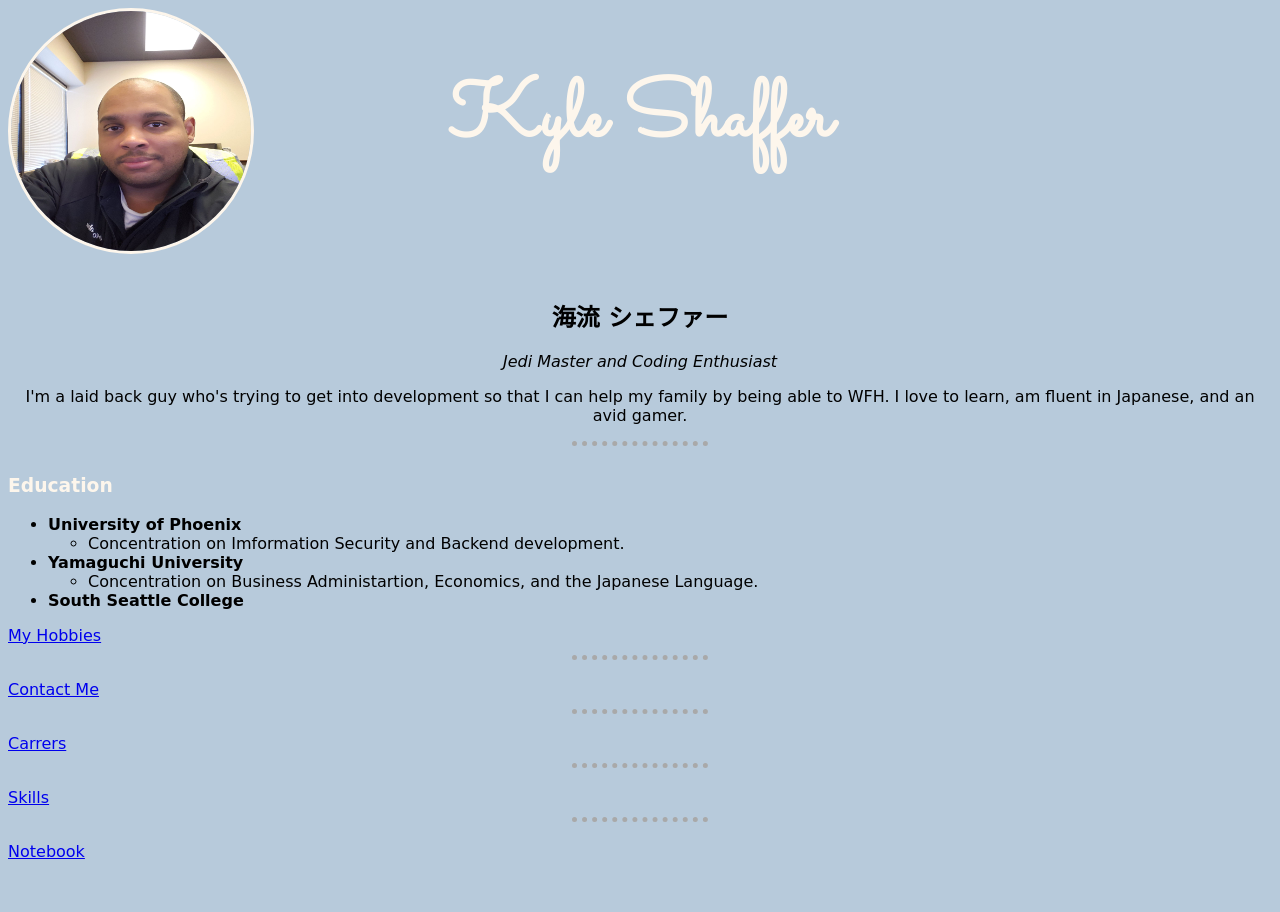
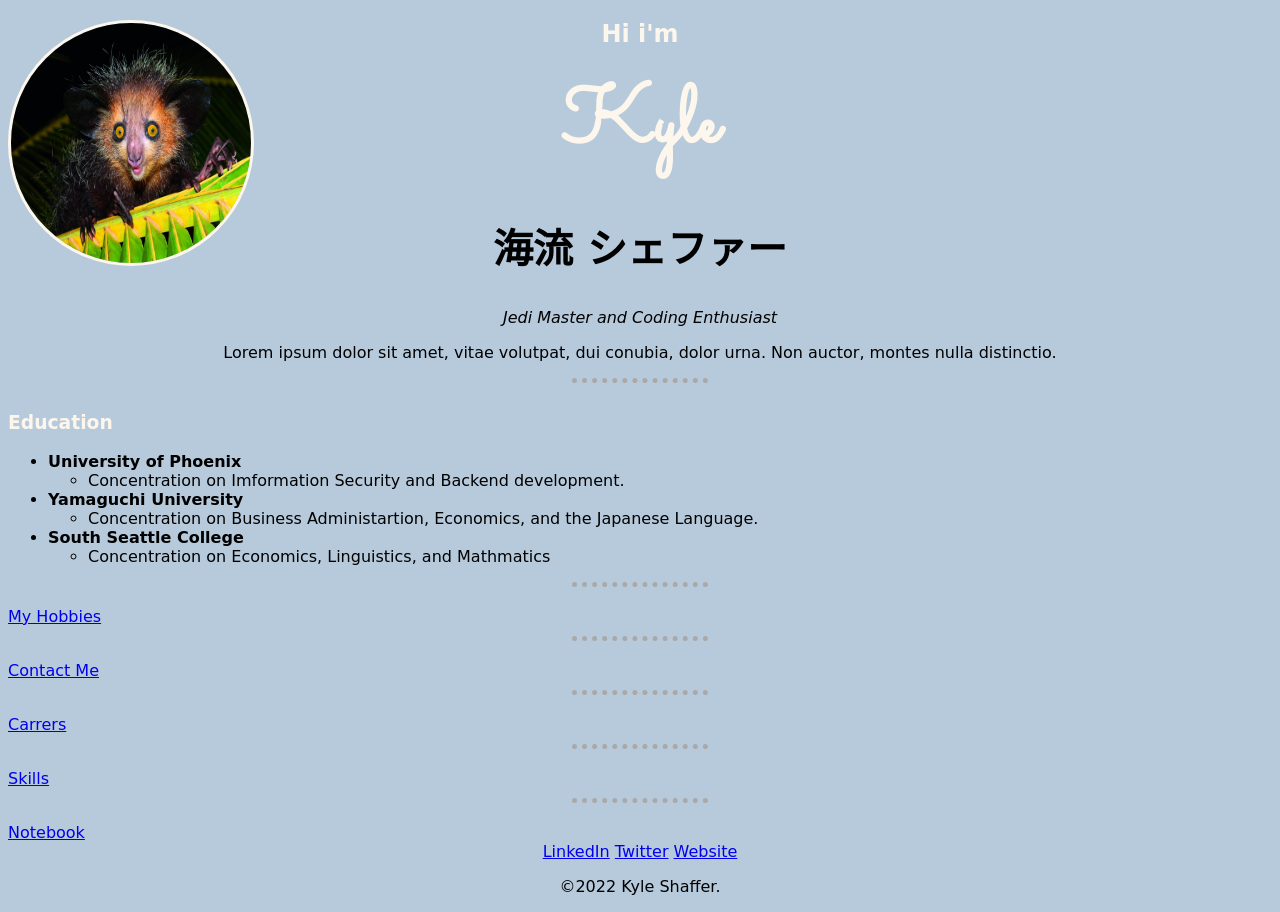
Before and after one commit to Natlious/CV, a plain HTML site: page index.html in a window 1280 px wide. Before the commit the page ends 869 px from the top, so only its background shows below. Drawn offline with Linux system fonts and the light colour scheme.

Commit message:
all the things!!!

```diff
--- a/css/styles.css
+++ b/css/styles.css
@@ -56,15 +56,33 @@ h3 {
 .boku {
     /*STR*/
     font-family: 'Sacramento', cursive;
-    font-size: 80px;
-    border-bottom: 10px;
+    font-size: 5rem;
+    /*1em = 16px 80/16 =  5em  */
+    border-bottom: .625rem;
     display: inline-block;
     margin-bottom: 100px;
+    margin: 0ex;
+}
+
+.hi {
+    color: #FDF6EC;
 }
 
 .me {
     text-align: center;
     position: absolute;
+}
+
+.middle-container {
+    text-align: center;
+}
+
+.bottom-container {
+    text-align: center;
+}
+
+.namae {
+    font-size: 2.5rem;
 }
 
 
--- a/index.html
+++ b/index.html
@@ -14,15 +14,19 @@
 <body>
 
     <div class="me">
-        <img src="Images\KSprofIMG.jpg" alt="Kyle Shaffer Img" class="profileImg" sizes=5 0px>
+        <img src="Images\ii.jpg" alt="Kyle Shaffer Img" class="profileImg" sizes=5 0px>
     </div>
     <div class="title">
-        <h1 class="boku">Kyle Shaffer</h1>
-        <h2>海流 シェファー</h2>
+        <h2 class="hi"> Hi i'm</h2>
+        <h1 class="boku">Kyle</h1>
+        <h2 class="namae">海流 シェファー</h2>
         <p> <em>Jedi Master and Coding Enthusiast</em> </p>
-        <p> I'm a laid back guy who's trying to get into development so that I can help my family by being able to WFH. I love to learn, am fluent in Japanese, and an avid gamer. </p>
     </div>
-
+    <div class="middle-container">
+        <div class="profile">
+            <p>Lorem ipsum dolor sit amet, vitae volutpat, dui conubia, dolor urna. Non auctor, montes nulla distinctio.</p>
+        </div>
+    </div>
     <hr>
     <h3>Education</h3>
     <ul>
@@ -37,8 +41,12 @@
             </ul>
         </li>
         <li><strong>South Seattle College</strong>
+            <ul>
+                <li>Concentration on Economics, Linguistics, and Mathmatics </li>
+            </ul>
         </li>
     </ul>
+    <hr>
     <a href="hobbies.html">My Hobbies</a>
     <hr>
     <a href="contact.html">Contact Me</a>
@@ -48,6 +56,16 @@
     <a href="skills.html">Skills</a>
     <hr>
     <a href="noteBook.html">Notebook</a>
+
+    <div class="bottom-container">
+        <a class="footer-link" href="https://www.linkedin.com/in/kyle-shaffer-637718117/">LinkedIn</a>
+        <a class="footer-link" href="https://twitter.com/">Twitter</a>
+        <a class="footer-link" href="https://natlious.github.io/CV/">Website</a>
+        <p>©2022 Kyle Shaffer.</p>
+    </div>
+
+
+
 </body>
 
 </html>
```
Also changed, not shown: contact.html (+6 -5 lines), skills.html (+13 -33 lines), Images/New Text Document.txt (deleted), Images/ii.jpg (added), Images/lightsaber.png (added).
